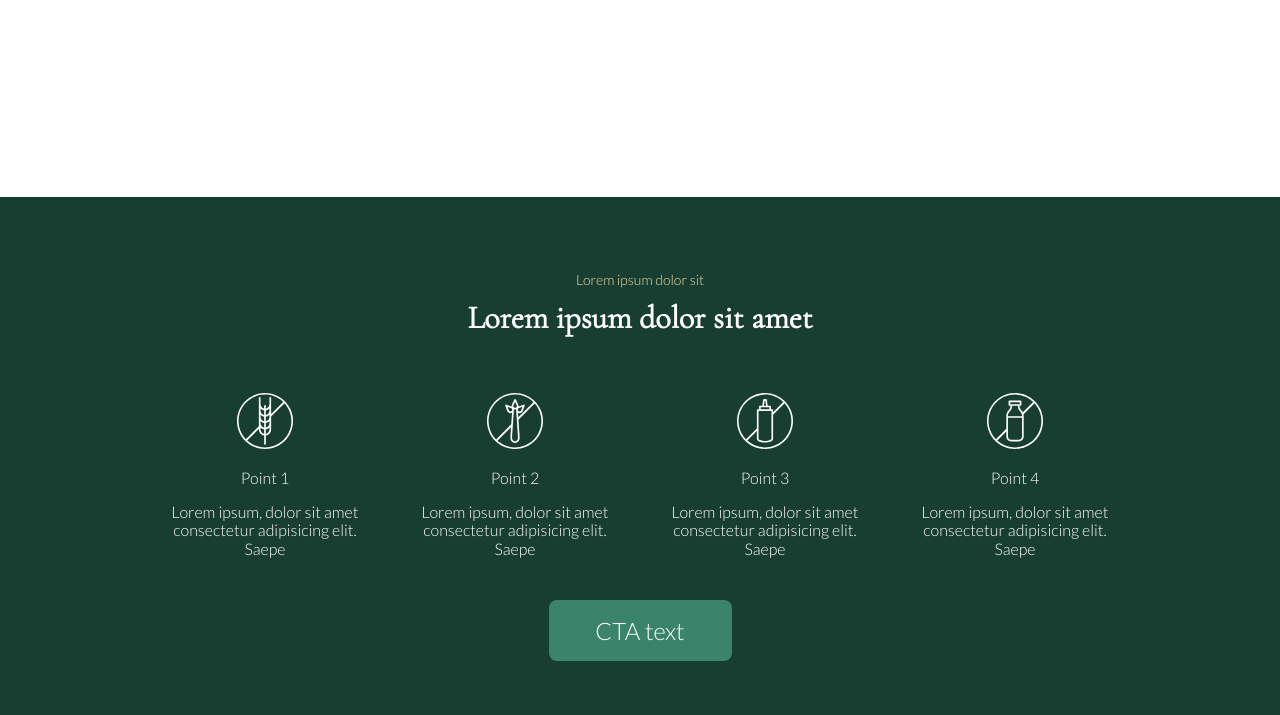
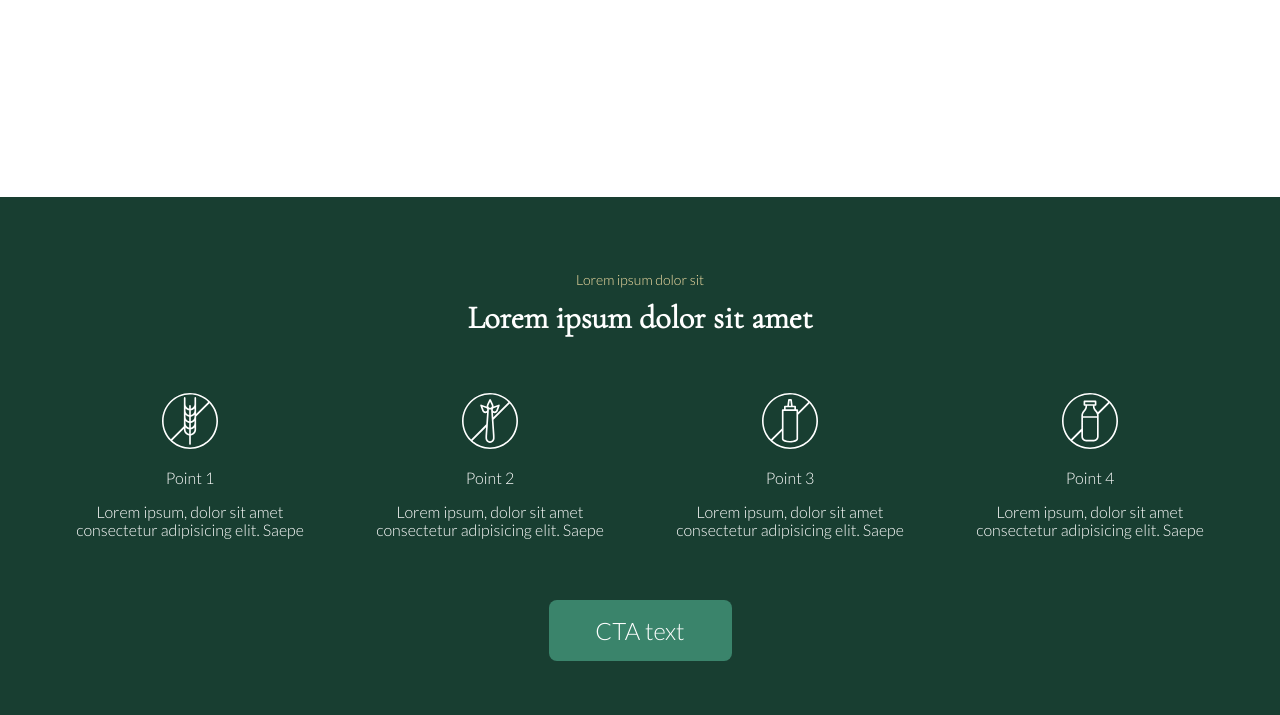
Before and after one commit to peiyuwu9/website-demo, a plain HTML site: page index.html in a window 1280 px wide. Shown: the part 1591-2306 px from the top of the page. Drawn offline with nearby package versions, Linux system fonts and the light colour scheme; files that its build step writes are made by us from their sources.

Commit message:
Layout update

```diff
--- a/asset/css/style.scss
+++ b/asset/css/style.scss
@@ -10,7 +10,7 @@ $subtitleFontSize: 32px;
 $paragraphFontSize: 16px;
 $buttonFontSize: 24px;
 $translateX: translateX(32px);
-$containerWidth: 1000px;
+$containerWidth: 1200px;
 $containerMargin: 0 auto;
 
 .head {
```
